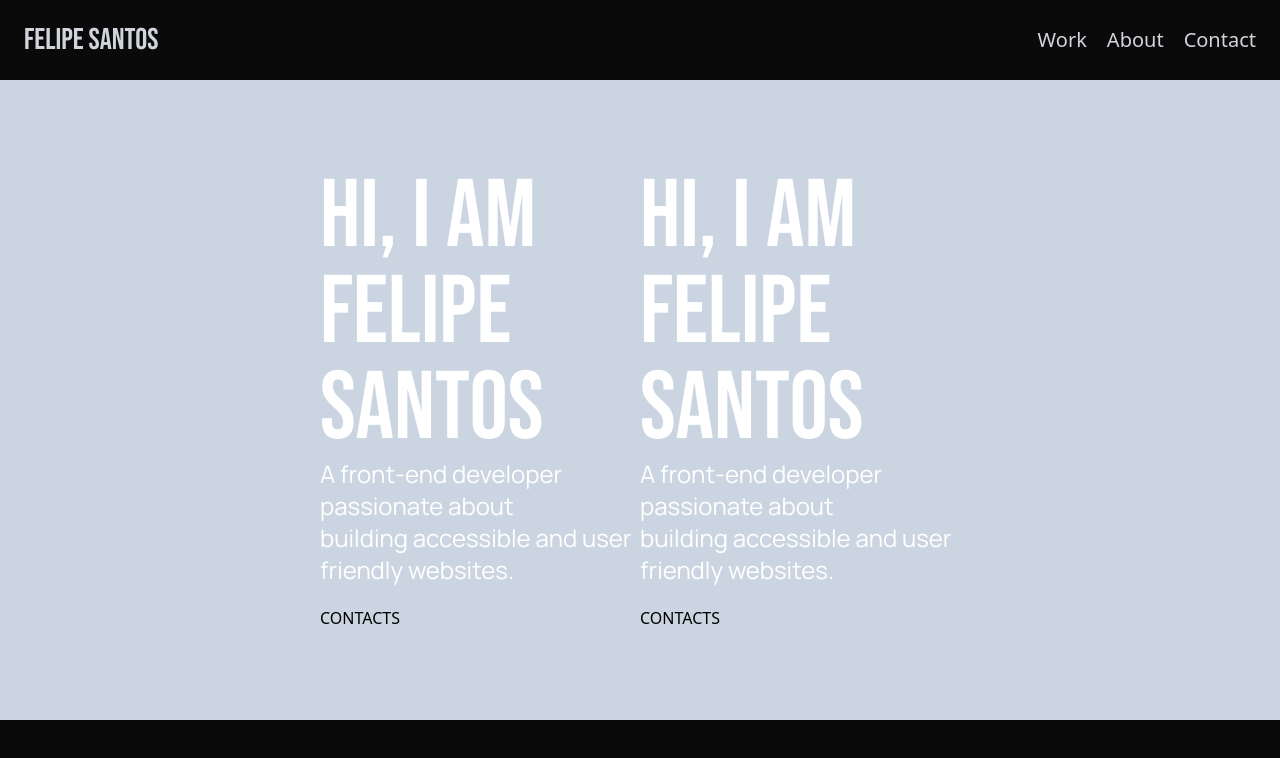
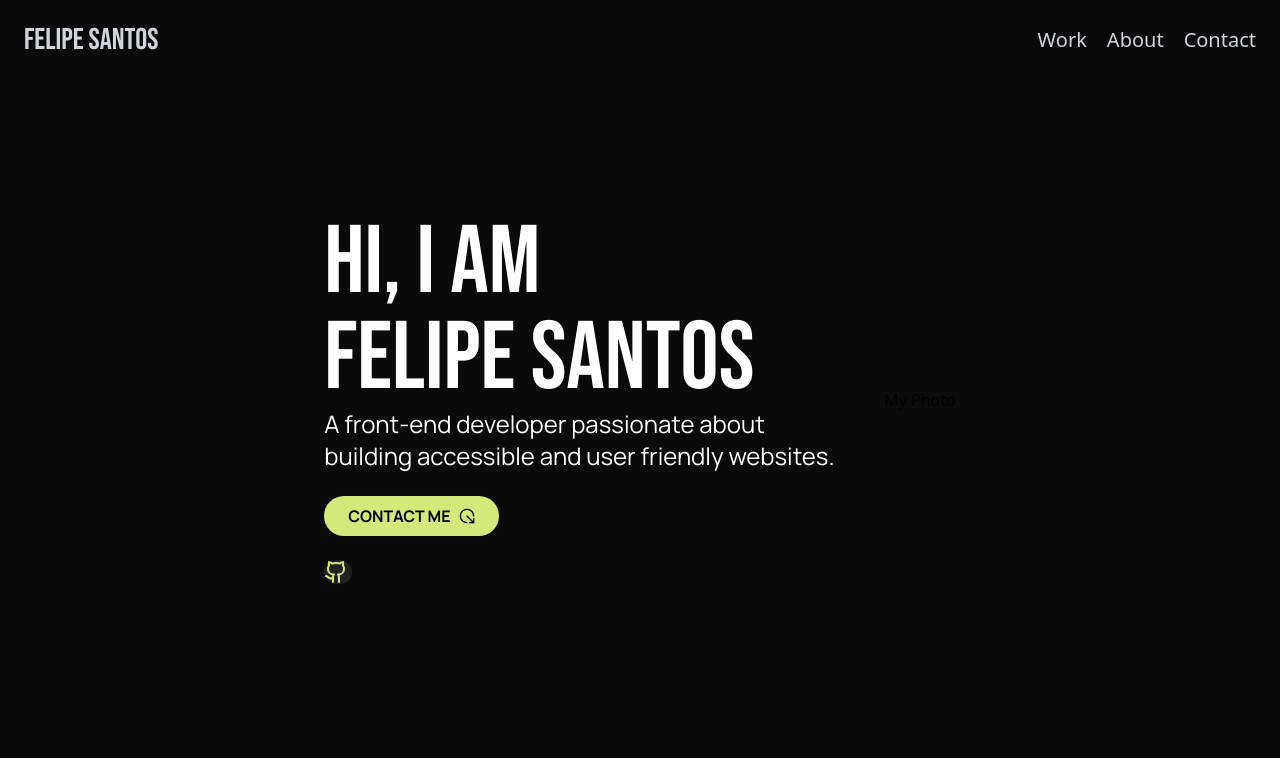
Before and after one commit to Felps-Santos/projeto_portfolio, a React (Vite) app: page / in a window 1280 px wide. Shown: the top 758 px of the page. Built offline with nearby package versions, Linux system fonts and the light colour scheme.

Commit message:
Botões Contact Me e Icons - 13/11/2024

```diff
--- a/package.json
+++ b/package.json
@@ -10,6 +10,7 @@
     "preview": "vite preview"
   },
   "dependencies": {
+    "lucide-react": "^0.456.0",
     "react": "^18.3.1",
     "react-dom": "^18.3.1"
   },
--- a/src/App.jsx
+++ b/src/App.jsx
@@ -1,14 +1,15 @@
 import "./App.css";
 import HeroContent from "./components/HeroContent";
+import MeContent from "./components/MeContent";
 import Nav from "./components/Nav";
 
 function App() {
   return (
     <div className="w-screen h-screen bg-custom-dark flex flex-col">
       <Nav />
-      <section className="flex bg-slate-300 p-80 w-full justify-center items-center h-4/5">
+      <section className="flex p-20 w-full justify-center items-center h-4/5">
         <HeroContent />
-        <HeroContent />
+        <MeContent />
       </section>
     </div>
   );
--- a/src/components/HeroContent.jsx
+++ b/src/components/HeroContent.jsx
@@ -1,15 +1,27 @@
+import { CircleArrowOutDownRight, Github } from "lucide-react";
+
 function HeroContent() {
-    return (
-        <div className="flex flex-col gap-5 w-1/2">
-            <p className="font-manrope text-white text-2xl">
-                <h1 className="flex font-bebas text-white text-8xl">HI, I AM<br />FELIPE SANTOS </h1>
-                A front-end developer passionate about<br/>building accessible and user friendly websites.
-            </p>
-            <p>
-                CONTACTS
-            </p>
-        </div>
-    );
+  return (
+    <div className="flex flex-col w-1/2">
+      <p className="font-manrope text-white text-2xl">
+        <h1 className="flex font-bebas text-white text-8xl">
+          HI, I AM
+          <br />
+          FELIPE SANTOS
+        </h1>
+        A front-end developer passionate about
+        <br />
+        building accessible and user friendly websites.
+      </p>
+      <button className="flex items-center gap-2 px-6 py-2 bg-[#D3E97A] text-black rounded-full hover:shadow-md transition-shadow duration-300 w-max my-6 font-manrope font-bold">
+        CONTACT ME
+        <CircleArrowOutDownRight size={16} />
+      </button>
+      <button className="flex items-center bg-[#222222] rounded-full hover:shadow-md transition-shadow duration-300 w-7">
+        <Github color="#D3E97A" />
+      </button>
+    </div>
+  );
 }
 
 export default HeroContent;
--- /dev/null
+++ b/src/components/MeContent.jsx
@@ -0,0 +1,5 @@
+function MeContent() {
+  return <p>My Photo</p>;
+}
+
+export default MeContent;
```
Also changed, not shown: src/components/Nav.jsx (+2 -6 lines), 1 other file (tests, documents, lock files or other folders).
